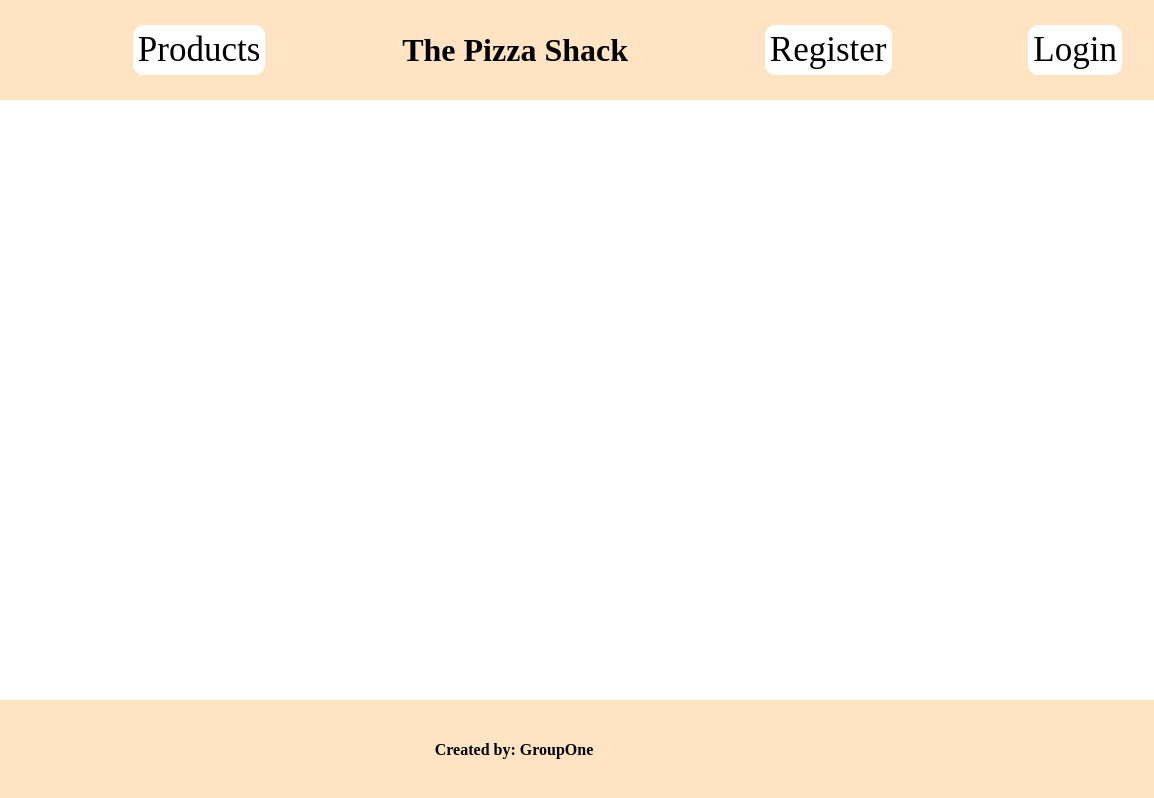
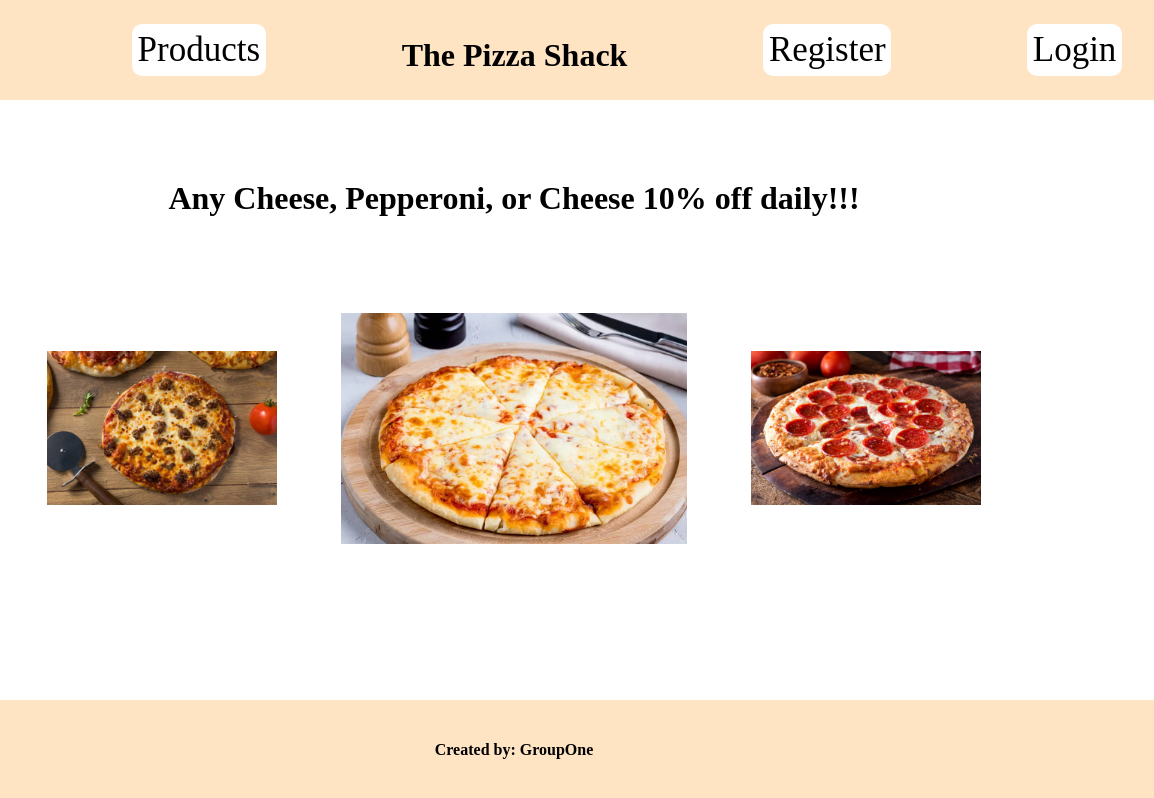
Before and after one commit to Markcanderson8/GroupOne, a React app in the folder pizzaFrontEnd/: page / in a window 1280 px wide. Shown: the full height of the page, 126-1280 px from the left. Built offline with nearby package versions, Linux system fonts and the light colour scheme.

Commit message:
created landing page

```diff
--- a/pizzaFrontEnd/package.json
+++ b/pizzaFrontEnd/package.json
@@ -9,6 +9,7 @@
     "@testing-library/user-event": "^13.5.0",
     "react": "^18.2.0",
     "react-dom": "^18.2.0",
+    "react-router-dom": "^6.15.0",
     "react-scripts": "5.0.1",
     "web-vitals": "^2.1.4"
   },
--- a/pizzaFrontEnd/src/Components/App/App.js
+++ b/pizzaFrontEnd/src/Components/App/App.js
@@ -1,11 +1,17 @@
-import styles from "./App.module.css";
+import "./App.module.css";
 import Header from "../header/Header";
 import Footer from "../footer/Footer";
+import { Routes, Route } from "react-router-dom";
+import Home from "../home/Home";
+import styles from "./App.module.css";
 
 function App() {
   return (
     <div className={styles.App}>
       <Header />
+      <Routes>
+        <Route exact path="/" element={<Home />} />
+      </Routes>
       <Footer />
     </div>
   );
--- /dev/null
+++ b/pizzaFrontEnd/src/Components/home/Home.js
@@ -0,0 +1,23 @@
+import pepperoni from "../../images/pepperoni.jpg";
+import cheese from "../../images/Cheese-pizza-1.webp";
+import sausage from "../../images/sausage.jpg";
+import styles from "./home.module.css";
+
+function Home() {
+  return (
+    <div className={styles.home}>
+      <h1>Any Cheese, Pepperoni, or Cheese 10% off daily!!!</h1>
+      <div className={styles.pizzas}>
+        <img className={styles.sausage} src={sausage} alt="sausage pizza" />
+        <img className={styles.cheese} src={cheese} alt="cheese pizza" />
+        <img
+          className={styles.pepperoni}
+          src={pepperoni}
+          alt="pepperoni pizza"
+        />
+      </div>
+    </div>
+  );
+}
+
+export default Home;
--- /dev/null
+++ b/pizzaFrontEnd/src/Components/home/home.module.css
@@ -0,0 +1,32 @@
+.pizzas {
+    margin-top: 4rem;
+    display: flex;
+    justify-content: center;
+    align-items: center;
+}
+
+.home {
+    margin-top: 5rem;
+    width: 90%;
+    margin-left: 5%;
+    text-align: center;
+}
+
+.sausage {
+    width: 20%;
+    margin: 2rem;
+}
+
+.cheese {
+    width: 30%;
+    margin: 2rem;
+}
+
+.pepperoni {
+    width: 20%;
+    margin: 2rem;
+}
+
+h1 {
+    margin-top: 2rem;
+}
--- a/pizzaFrontEnd/src/Components/navBar/NavBar.js
+++ b/pizzaFrontEnd/src/Components/navBar/NavBar.js
@@ -1,15 +1,16 @@
 import React from "react";
 import styles from "./navBar.module.css";
 import logo from "../../images/pizza-logo.avif";
+import { Link } from "react-router-dom";
 
 function NavBar() {
   return (
     <div className={styles.navBar}>
       <img src={logo} alt="pizza logo" className={styles.logo} />
-      <a href="#">Products</a>
+      <Link href="#">Products</Link>
       <h1>The Pizza Shack</h1>
-      <a href="#">Register</a>
-      <a href="#">Login</a>
+      <Link href="#">Register</Link>
+      <Link href="#">Login</Link>
     </div>
   );
 }
--- a/pizzaFrontEnd/src/Components/navBar/navBar.module.css
+++ b/pizzaFrontEnd/src/Components/navBar/navBar.module.css
@@ -14,11 +14,11 @@ a {
     text-decoration: none;
     color: black;
     background-color: white;
-    padding: .25rem;
-    border: 1px solid white;
+    padding: .35rem;
+    border: none;
     border-radius: 10px;
 }
 
 a:hover {
-    background-color: gray;
+    background-color: lightgray;
 }
--- a/pizzaFrontEnd/src/index.js
+++ b/pizzaFrontEnd/src/index.js
@@ -2,10 +2,11 @@ import React from "react";
 import ReactDOM from "react-dom/client";
 import "./index.css";
 import App from "./Components/App/App";
+import { BrowserRouter } from "react-router-dom";
 
 const root = ReactDOM.createRoot(document.getElementById("root"));
 root.render(
-  <React.StrictMode>
+  <BrowserRouter>
     <App />
-  </React.StrictMode>
+  </BrowserRouter>
 );
```
Also changed, not shown: pizzaFrontEnd/src/images/Cheese-pizza-1.webp (added), pizzaFrontEnd/src/images/pepperoni.jpg (added), pizzaFrontEnd/src/images/sausage.jpg (added), 1 other file.
